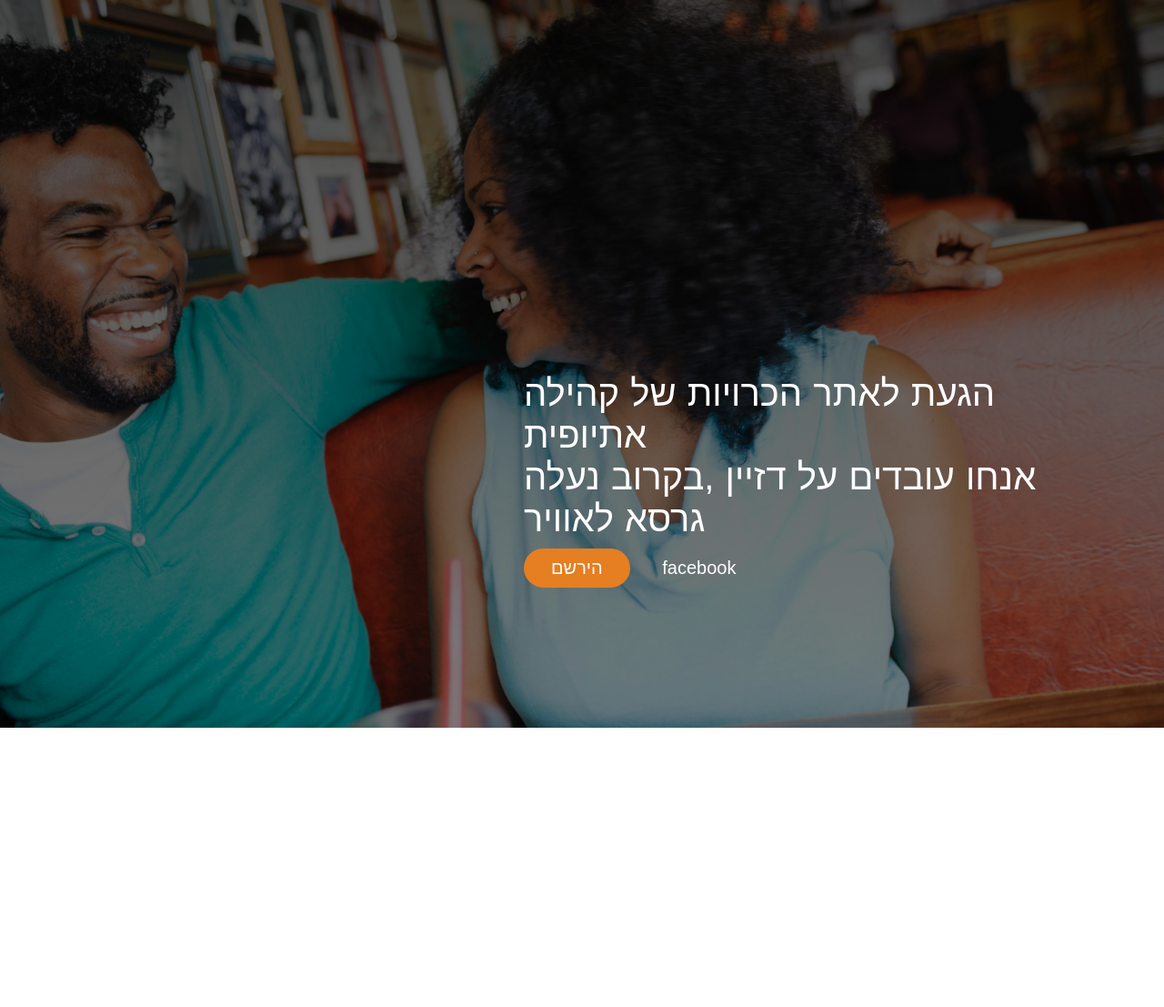
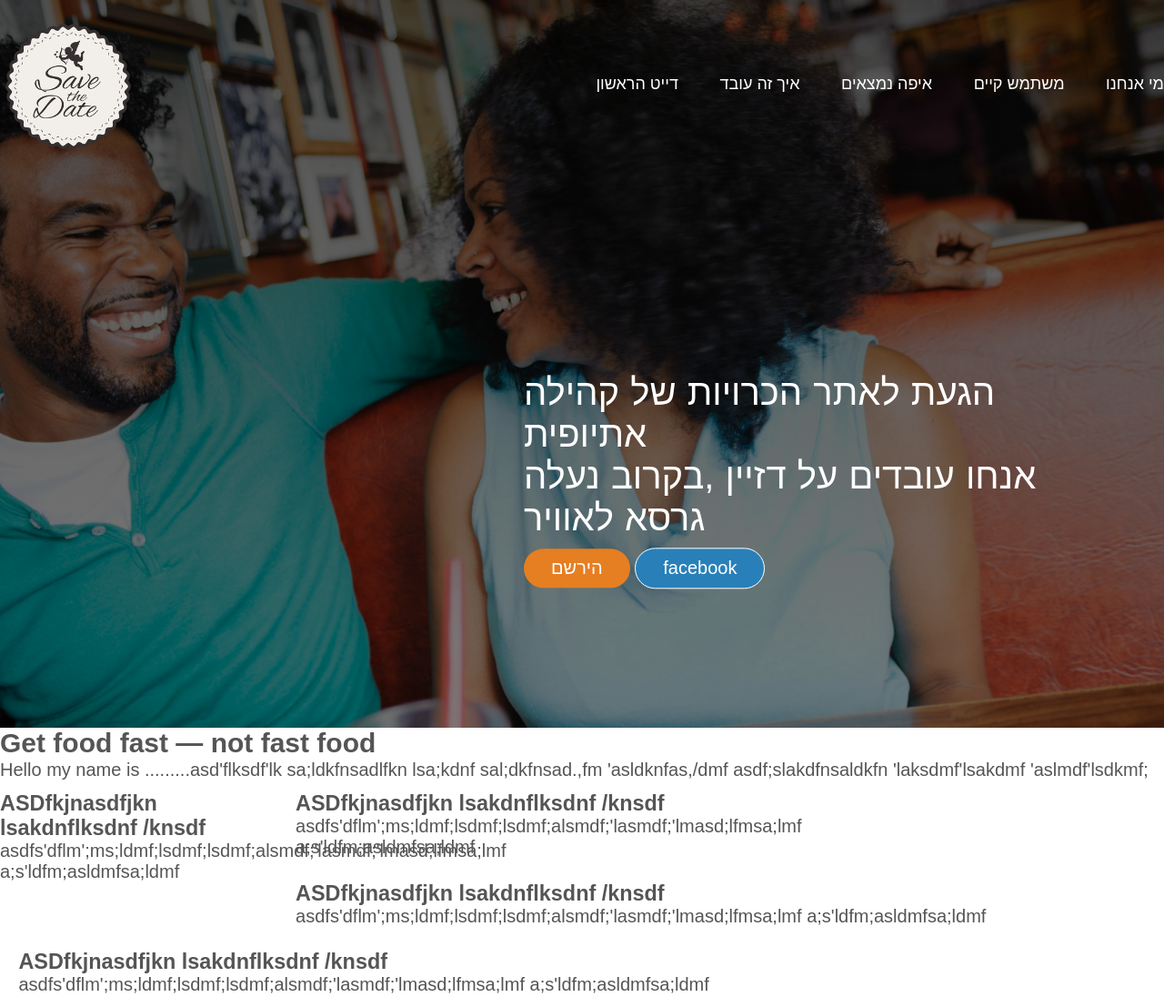
Before and after one commit to VasiliAnoshin/DatingWebPageHTML5-CSS3-, a plain HTML site: page index.html in a window 1280 px wide. Shown: the whole page at 91% size. Before the commit the page ends 800 px from the top, so only its background shows below. Drawn offline with nearby package versions, Linux system fonts and the light colour scheme; a web font is replaced by a local one.

Commit message:
small updates in html/css document

```diff
--- a/index.html
+++ b/index.html
@@ -3,7 +3,6 @@
 
     <head>
         <link href="https://fonts.googleapis.com/css?family=David+Libre" rel="stylesheet">
-
         <link rel ="stylesheet" type ="text/css" href="vendors/css/normalize.css">
         <link rel ="stylesheet" type ="text/css" href="vendors/css/Grid.css">
         <link rel ="stylesheet" type ="text/css" href="resources/css/style.css">
@@ -11,12 +10,70 @@
     </head>
     <body>
        <header>
+           <nav>
+            <div class ="row">
+            <img src ="resources/css/img/saveTheDate2.png" alt = "SaveTheDateLogo" class = "logo">
+                <ul class ="main-nav">
+                    <li><a href =""> דייט הראשון </a></li>
+                    <li><a href =""> איך זה עובד </a></li>
+                    <li><a href =""> איפה נמצאים </a></li>
+                    <li><a href =""> משתמש קיים </a></li>
+                    <li><a href =""> מי אנחנו </a></li>
+                </ul>
+            </div>
+           </nav>
             <div class ="hero-text-box">
                 <h1>הגעת לאתר הכרויות של קהילה אתיופית <br> אנחו עובדים על דזיין ,בקרוב נעלה גרסא לאוויר </h1>
                 <a class ="btn btn-full" href ="#"> הירשם </a>
                 <a class  ="btn btn-ghost" href ="#"> facebook </a>
             </div>
        </header>
+        <section class ="section-features">
+            <div class ="row">
+                <h2>
+                    Get food fast &mdash; not fast food
+                </h2>
+                <p class ="long-copy">
+                    Hello my name is .........asd'flksdf'lk sa;ldkfnsadlfkn lsa;kdnf sal;dkfnsad.,fm 'asldknfas,/dmf
+                    asdf;slakdfnsaldkfn 'laksdmf'lsakdmf 'aslmdf'lsdkmf;
+                </p>
+                <div class ="row">
+                    <div class="col span-1-of-4">
+                        <h3>
+                         ASDfkjnasdfjkn lsakdnflksdnf /knsdf
+                        </h3>
+                        <p>
+                        asdfs'dflm';ms;ldmf;lsdmf;lsdmf;alsmdf;'lasmdf;'lmasd;lfmsa;lmf a;s'ldfm;asldmfsa;ldmf
+                        </p>
+                    </div>
+                     <div class="col span-2-of-4">
+                        <h3>
+                         ASDfkjnasdfjkn lsakdnflksdnf /knsdf
+                        </h3>
+                        <p>
+                        asdfs'dflm';ms;ldmf;lsdmf;lsdmf;alsmdf;'lasmdf;'lmasd;lfmsa;lmf a;s'ldfm;asldmfsa;ldmf
+                        </p>
+                    </div>
+                     <div class="col span-3-of-4">
+                        <h3>
+                         ASDfkjnasdfjkn lsakdnflksdnf /knsdf
+                        </h3>
+                        <p>
+                        asdfs'dflm';ms;ldmf;lsdmf;lsdmf;alsmdf;'lasmdf;'lmasd;lfmsa;lmf a;s'ldfm;asldmfsa;ldmf
+                        </p>
+                    </div>
+                     <div class="col span-4-of-4">
+                        <h3>
+                         ASDfkjnasdfjkn lsakdnflksdnf /knsdf
+                        </h3>
+                        <p>
+                        asdfs'dflm';ms;ldmf;lsdmf;lsdmf;alsmdf;'lasmdf;'lmasd;lfmsa;lmf a;s'ldfm;asldmfsa;ldmf
+                        </p>
+                    </div>
+                </div>
+            </div>
+        </section>
+
     </body>
 
 
--- a/resources/css/style.css
+++ b/resources/css/style.css
@@ -1,3 +1,6 @@
+/*------------------------------*/
+/*Basic setup */
+/*------------------------------*/
 * {
     margin: 0;
     padding:0;
@@ -12,17 +15,64 @@ html{
     font-weight: 100;
     text-rendering: optimizeLegibility;
 }
+
+/*------------------------------*/
+/*Reusable components  */
+/*------------------------------*/
 .row{
-    max-width: 1140px;
+    max-width: 1340px;
     margin: 0 auto 0 auto;
 }
-
+/*------------------------------ */
+/*HEADER                      */
+/*------------------------------*/
 header{
     background-image: linear-gradient(rgba(0, 0, 0, 0.67), rgba(0, 0, 0, 0.5)), url(img/o-BLACK-WOMAN-DATING-facebook.jpg);
     background-size: cover;
     background-position: center;
     height:100vh;
 }
+.hero-text-box{
+    position:absolute;
+    width:1140;
+    top:60%;
+    left:50%;
+    transform:translate(-10%,-30%)
+}
+.logo{
+    height:150px;
+    width:auto;
+    float: left;
+    margin-top: 20px;
+}
+.main-nav{
+    float: right;
+    list-style: none;
+    margin-top: 80px;
+}
+.main-nav li {
+    display:inline-block;
+    margin-left: 40px;
+}
+.main-nav li a:link,
+.main-nav li a:visited
+{
+    color:#fff;
+    text-decoration: none;
+    text-transform: uppercase;
+    font-size: 90%;
+    border-bottom: 2px solid transparent;
+    transition: border-bottom 0.2s;
+    padding 8px 0;
+}
+.main-nav li a:hover,
+.main-nav li a:active
+{
+    border-bottom: 2px solid #e67e22;
+}
+/*------------------------------*/
+/*Headings */
+/*------------------------------*/
 h1{
     margin-top: 0;
     margin-bottom: 10px;
@@ -34,13 +84,10 @@ h1{
     text-transform: uppercase;
     word-spacing: 1px;
 }
-.hero-text-box{
-    position:absolute;
-    width:1140;
-    top:60%;
-    left:50%;
-    transform:translate(-10%,-30%)
-}
+
+/*------------------------------*/
+/* Buttons                      */
+/*------------------------------*/
 .btn:link,
 .btn:visited{
     display: inline-block;
@@ -49,11 +96,13 @@ h1{
     text-decoration: none;
     border-radius:200px;
     color: #fff;
+    transition: background-color 0.2s, border 0.2s, color 0.2s;
+}
 
-}
-.btn:hover,
-.btn:active{
-
+.btn-ghost:link,
+.btn-ghost:visited{
+    border: 1px solid;
+    background-color:#2980b9;
 }
 
 .btn-full:link,
@@ -61,9 +110,11 @@ h1{
 {
     background-color: #e67e22;
 }
-
-.btn-ghost:link
-.btn-ghost:visited{
-    border: 1px solid;
-    background-color:#2980b9;
+.btn:hover,
+.btn:active{
+    background-color: #cf6d17;
 }
+.btn-ghost:hover,
+.btn-ghost:active{
+    background-color:#3b5998;
+}
```
Also changed, not shown: resources/css/img/saveTheDate.png (added), resources/css/img/saveTheDate2.png (added).
